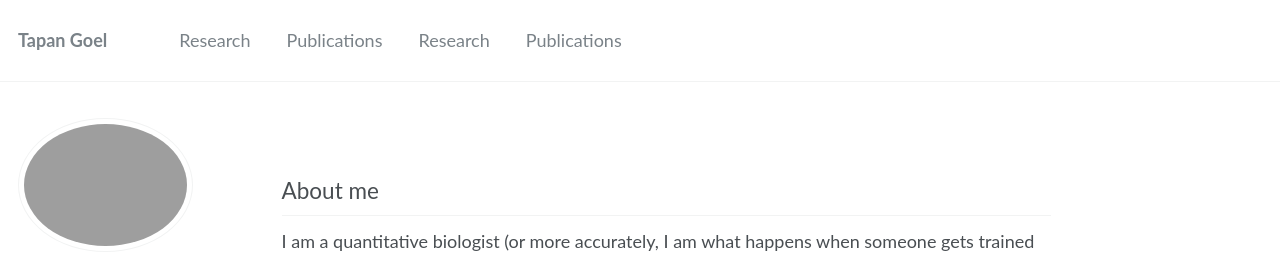
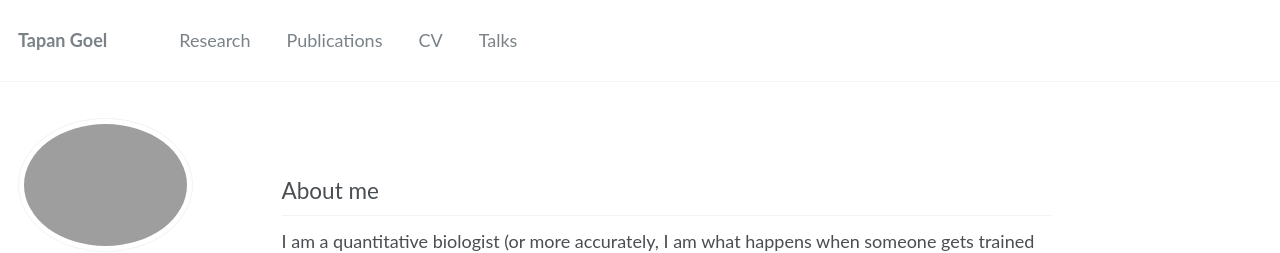
Before and after one commit to tapangoel1994/tapangoel1994.github.io, a Jekyll site: the page built from _pages/about.md, in a window 1280 px wide and 1131 px high. Shown: the top 253 px of the window. Built offline with Jekyll 4.4.1, drawn with Linux system fonts in a browser that asks for light colours.

Commit message:
Update navigation.yml

```diff
--- a/_data/navigation.yml
+++ b/_data/navigation.yml
@@ -6,8 +6,8 @@ main:
   - title: "Publications"
     url: /publications/
 
-  - title: "Research"
-    url: /research/
+  - title: "CV"
+    url: /cv/
 
-  - title: "Publications"
-    url: /publications/
+  - title: "Talks"
+    url: /talks/
```
